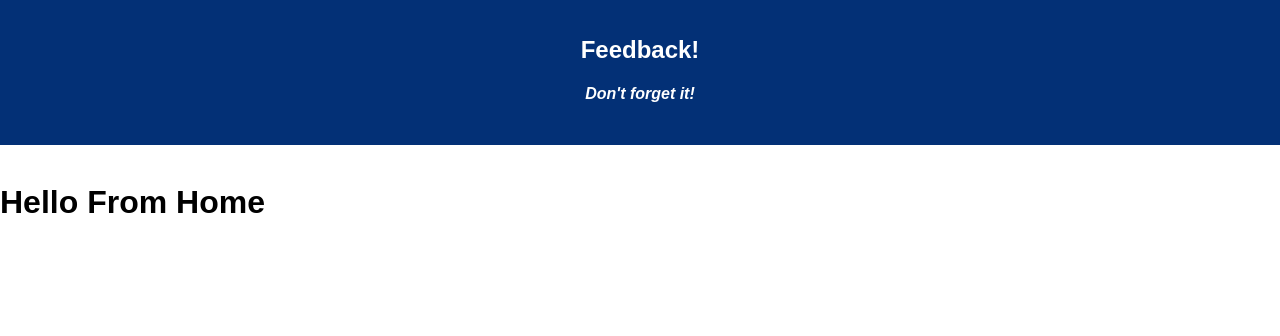
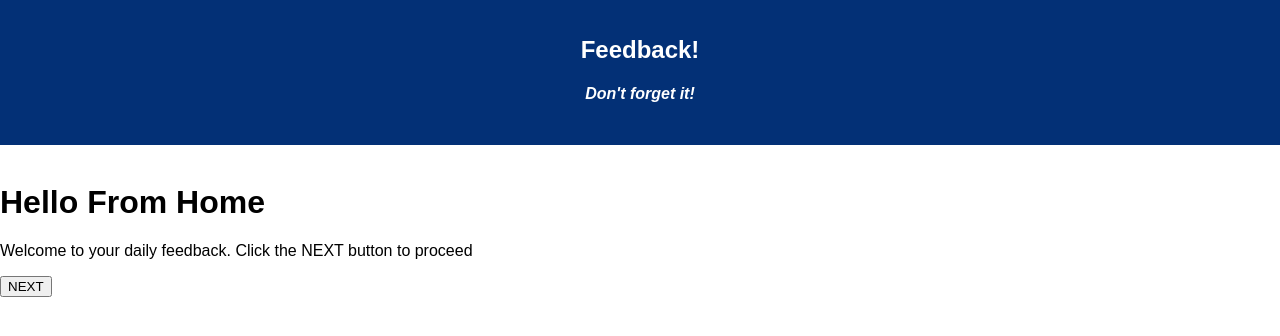
Before and after one commit to Chris0Bannon/redux-feedback, a React (Create React App) app: page / in a window 1280 px wide. Shown: the top 336 px of the page. Built offline with nearby package versions, Linux system fonts and the light colour scheme.

Commit message:
creates a next button in Home Component that advances to next Component

```diff
--- a/src/components/Home/Home.jsx
+++ b/src/components/Home/Home.jsx
@@ -2,8 +2,22 @@ import React, { Component } from "react";
 import { connect } from "react-redux";
 
 class Home extends Component {
+
+nextHandler = (event) => {
+    console.log('you clicked the next button');
+
+    this.props.history.push('feeling');
+}
+
+
   render() {
-    return <h1>Hello From Home</h1>;
+    return (
+      <div>
+        <h1>Hello From Home</h1>
+        <p>Welcome to your daily feedback.  Click the NEXT button to proceed</p>
+        <button onClick = {this.nextHandler} >NEXT</button>
+      </div>
+    );
   }
 }
 
```
